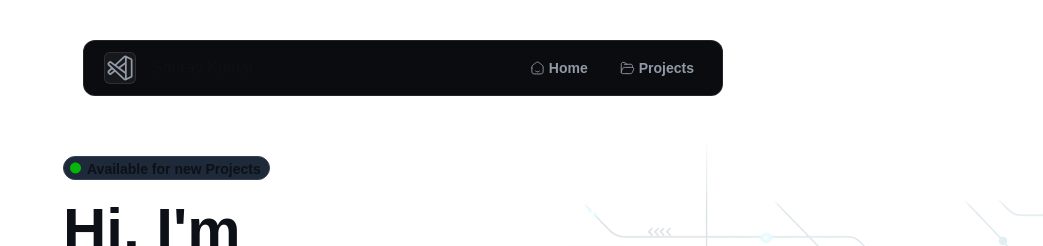
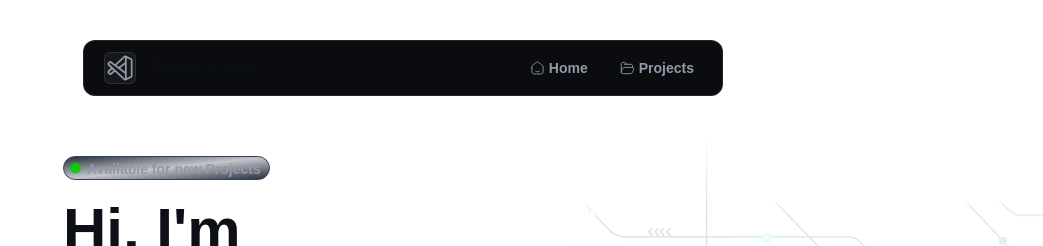
Before and after one commit to sourav4243/my-portfolio-sourav, a Next.js app: page / in a window 1280 px wide. Shown: the top 246 px of the page, without its empty margins (237-1280 px from the left). Built offline with nearby package versions, Linux system fonts and the light colour scheme.

Commit message:
navigation through button in separate sections on page

```diff
--- a/app/page.js
+++ b/app/page.js
@@ -7,7 +7,7 @@ import Skills from "@/components/Skills"
 export default function Home() {
 
   return (
-      <div className="p-5 sm:p-10">
+      <div id="home" className="p-5 sm:p-10">
         <div className="w-full flex justify-center">
           <Navbar/>
         </div>
--- a/components/Intro.js
+++ b/components/Intro.js
@@ -15,7 +15,7 @@ const Intro = () => {
         <div className='flex flex-col items-center justify-center sm:flex-row sm:justify-between mt-20 sm:mt-25 mb-10 mx-0 w-full'>
             <div>
                 <div className='About'>
-                    <div className="available flex border w-fit px-1 rounded-full border-gray-700 text-sm my-2 backdrop-blur-sm bg-gray-800">
+                    <div className="available flex border w-fit px-1 rounded-full border-gray-700 text-sm text-[var(--secondary-color)] my-2 bg-gradient-to-br from-gray-900/90 via-gray-700/30 to-gray-900/90 ">
                         <Image src={ActiveDot} alt='Active for projects' height={15} width={15} className='animate-pulse'/>
                         <p className='mt-[2px] font-bold mx-1'>Available for new Projects</p>
                     </div>
--- a/components/Navbar.js
+++ b/components/Navbar.js
@@ -3,6 +3,7 @@ import Image from 'next/image'
 import Home from '@/public/home.svg'
 import Project from '@/public/project.svg'
 import Code from'@/public/code.svg'
+import Link from 'next/link'
 
 const Navbar = () => {
   return (
@@ -16,7 +17,9 @@ const Navbar = () => {
         <ul className='gap-2 sm:gap-4 text-[#9299a7] font-bold text-sm flex md:inline-flex sm:inline-flex'>
             <li className='flex gap-1 cursor-pointer hover:bg-gray-800 hover:text-white p-2 rounded-md transition-all duration:500 ease-out'>
               <Image src={Home} height={15} width={15} alt='Home logo'/>
-              <p className='hidden sm:block'>Home</p>
+              <Link href="#home">
+                <p className='hidden sm:block'>Home</p>
+              </Link>
             </li>
             <li className='flex gap-1 cursor-pointer hover:bg-gray-800 hover:text-white p-2 rounded-md transition-all duration:500 ease-out'>
               <Image src={Project} height={15} width={15} alt='Project logo'/>
--- a/components/Skills.js
+++ b/components/Skills.js
@@ -19,7 +19,7 @@ import Image from 'next/image'
 
 const Skills = () => {
   return (
-    <div className='my-30 w-80vw '>
+    <div className='my-30 w-80vw' id='skills'>
         <div>
             <h1 className='text-2xl sm:text-3xl md:text-4xl lg:text-5xl text-center font-bold text-[var(--primary-color)] py-3'>Skills & Technologies</h1>
             <p className='text-center text-sm sm:text-lg md:text-xl lg:text-2xl text-[var(--secondary-color)]'>Technologies I work with</p>
```
